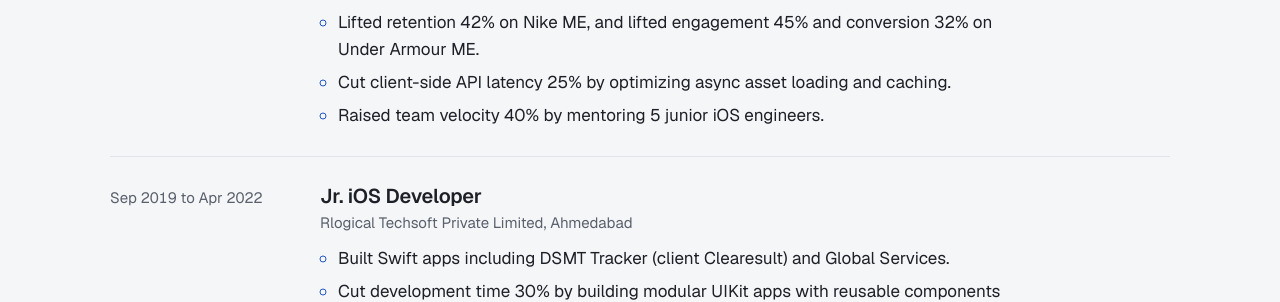
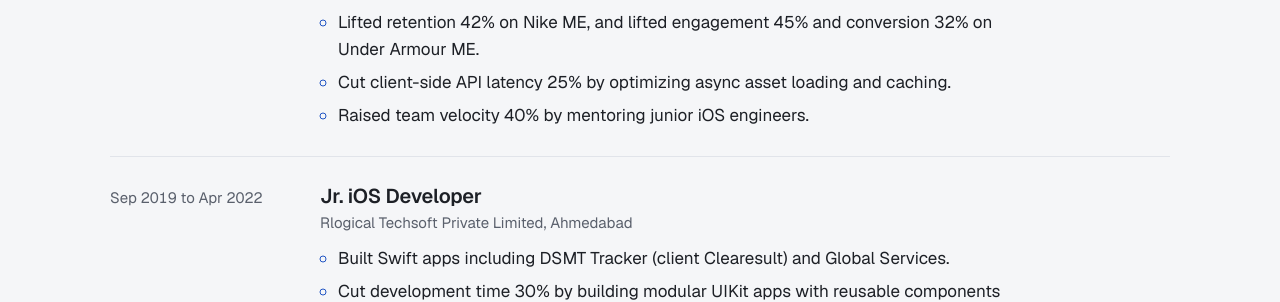
Before and after one commit to patelsid1211/patelsid1211.github.io, a Jekyll site: the page index.html, which Jekyll copies as it is, in a window 1280 px wide and 900 px high, scrolled down 8731 px. Shown: the part 156-458 px from the top of the window. Built offline with Jekyll 4.4.1, drawn with Linux system fonts in a browser that asks for light colours.

Commit message:
Describe mentoring without a headcount

```diff
--- a/index.html
+++ b/index.html
@@ -387,7 +387,7 @@ footer { padding-block: 28px 48px; color: var(--muted); font-size: 14px; display
           <li><b>6+ years</b> in iOS</li>
           <li>Nike ME and Under Armour ME</li>
           <li>Swift, SwiftUI, UIKit</li>
-          <li>Mentored <b>5</b> iOS engineers</li>
+          <li>Mentored junior iOS engineers</li>
           <li>MS IT, Arizona State, <b>4.0</b> GPA</li>
           <li>Available <b>June 2027</b></li>
         </ul>
@@ -628,7 +628,7 @@ footer { padding-block: 28px 48px; color: var(--muted); font-size: 14px; display
             <li>Held 95% code coverage with XCTest while leading iOS apps for 50,000+ users, including IIFL Loan.</li>
             <li>Lifted retention 42% on Nike ME, and lifted engagement 45% and conversion 32% on Under Armour ME.</li>
             <li>Cut client-side API latency 25% by optimizing async asset loading and caching.</li>
-            <li>Raised team velocity 40% by mentoring 5 junior iOS engineers.</li>
+            <li>Raised team velocity 40% by mentoring junior iOS engineers.</li>
           </ul>
         </div>
       </li>
```
Also changed, not shown: 1 other file.
